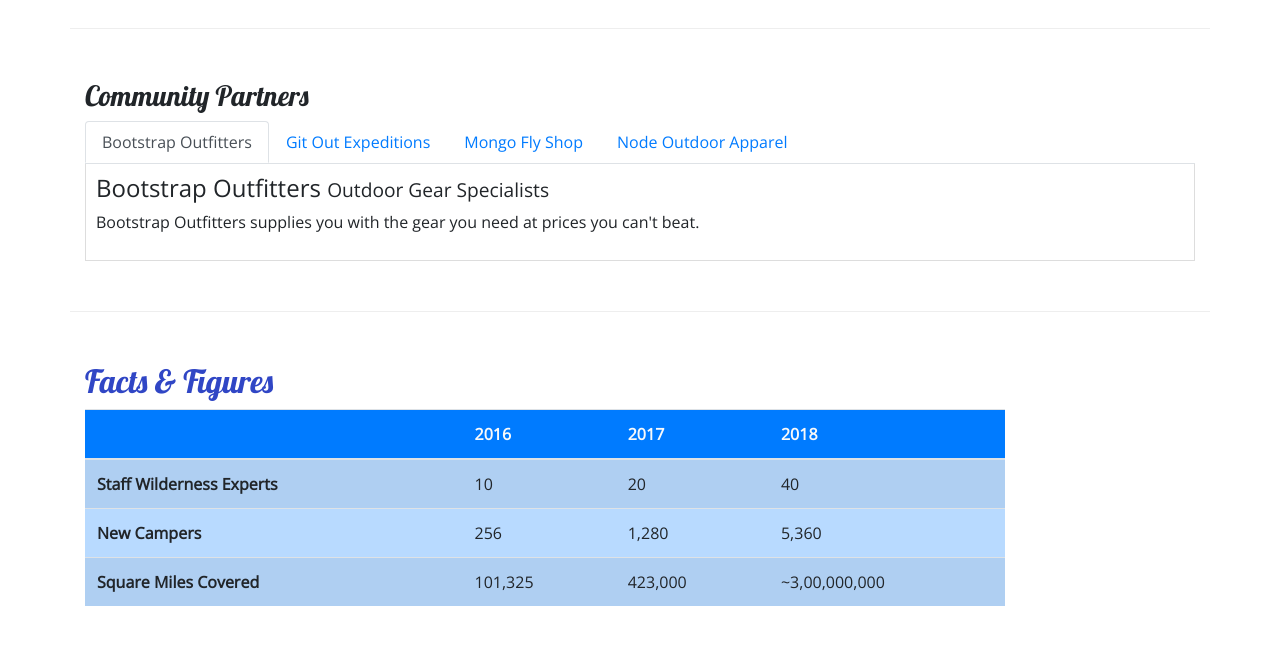
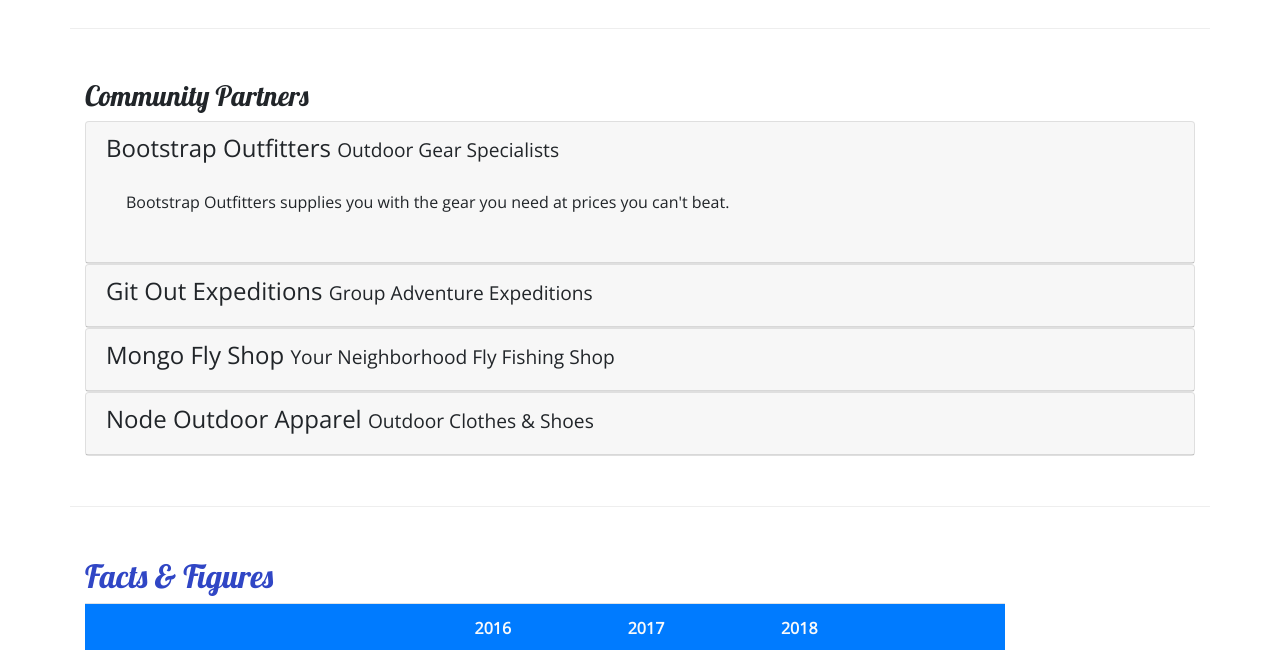
Before and after one commit to Tru710/nucampsite, a website: page aboutus.html in a window 1280 px wide. Shown: the part 800-1450 px from the top of the page. Drawn offline with nearby package versions, Linux system fonts and the light colour scheme.

Commit message:
Accordion

```diff
--- a/aboutus.html
+++ b/aboutus.html
@@ -102,28 +102,55 @@
         <div class="row row-content">
             <div class="col-12">
                 <h3>Community Partners</h3>
-                <ul class="nav nav-tabs">
-                    <li class="nav-items"><a class="nav-link active" href="#bootstrap" role="tab" data-toggle="tab">Bootstrap Outfitters</a></li>
-                    <li class="nav-items"> <a class="nav-link" href="#git" role="tab" data-toggle="tab">Git Out Expeditions</a></li>
-                    <li class="nav-items" > <a class="nav-link" href="#mongo" role="tab" data-toggle="tab">Mongo Fly Shop</a></li>
-                    <li class="nav-items"><a class="nav-link" href="#node" role="tab" data-toggle="tab">Node Outdoor Apparel</a></li>
-                </ul>
-                <div class="tab-content">
-                    <div role="tabpanel" class="tab-pane fade show active" id="bootstrap">
-                        <h4>Bootstrap Outfitters <small>Outdoor Gear Specialists</small></h4>
-                        <p class="d-none d-sm-block">Bootstrap Outfitters supplies you with the gear you need at prices you can't beat.</p>
+                <div id="accordion">
+                    <div class="card">
+                        <div role="tab" class="card-header">
+                            <h4>
+                                <a data-toggle="collapse" data-target="#bootstrap"> Bootstrap Outfitters <small>Outdoor Gear Specialists</small></a>
+                            </h4>
+                            <div class="collapse show" id="bootsrap" data-parent="#accordian">
+                                <div class="card-body">
+                                    <p class="d-none d-sm-block">Bootstrap Outfitters supplies you with the gear you need at prices you can't beat.</p>
+                                </div>
+                            </div>
+                        </div>
                     </div>
-                    <div role="tabpanel" class="tab-pane fade" id="git">
-                        <h4>Git Out Expeditions <small>Group Adventure Expeditions</small></h4>
-                        <p class="d-none d-sm-block">Join Git Out Expeditions to explore new horizons with a group of other adventurers!</p>
+                    <div class="card">
+                        <div role="tab" class="card-header">
+                            <h4>
+                                <a data-toggle="collapse" data-target="#git">
+                                    Git Out Expeditions <small>Group Adventure Expeditions</small></a>
+                            </h4>
+                            <div class="collapse" id="git" data-parent="#accordian">
+                                <div class="card-body">
+                                    <p class="d-none d-sm-block">Join Git Out Expeditions to explore new horizons with a group of other adventurers!</p>
+                                </div>
+                            </div>
+                        </div>
                     </div>
-                    <div role="tabpanel" class="tab-pane fade" id="mongo">
-                        <h4>Mongo Fly Shop <small>Your Neighborhood Fly Fishing Shop</small></h4>
-                        <p class="d-none d-sm-block">Need a new fishing pole, a tacklebox, or flies of all kinds? Stop by Mongo Fly Shop.</p>
+                    <div class="card">
+                        <div role="tab" class="card-header">
+                            <h4>
+                                <a data-toggle="collapse" data-target="#mongo">Mongo Fly Shop <small>Your Neighborhood Fly Fishing Shop</small></a>
+                            </h4>
+                            <div class="collapse" id="mongo" data-parent="#accordian">
+                                <div class="card-body">
+                                    <p class="d-none d-sm-block">Need a new fishing pole, a tacklebox, or flies of all kinds? Stop by Mongo Fly Shop.</p>
+                                </div>
+                            </div>
+                        </div>
                     </div>
-                    <div role="tabpanel" class="tab-pane fade" id="node">
-                        <h4>Node Outdoor Apparel <small>Outdoor Clothes & Shoes</small></h4>
-                        <p class="d-none d-sm-block">From polar fleeces to swimsuits, hiking boots to waders, a visit to Node will be sure to get you covered.</p>
+                    <div class="card">
+                        <div role="tab" class="card-header">
+                            <h4>
+                                <a data-toggle="collapse" data-target="#node">Node Outdoor Apparel <small>Outdoor Clothes & Shoes</small></a>
+                            </h4>
+                            <div class="collapse" id="node" data-parent="#accordian">
+                                <div class="card-body">
+                                    <p class="d-none d-sm-block">From polar fleeces to swimsuits, hiking boots to waders, a visit to Node will be sure to get you covered.</p>
+                                </div>
+                            </div>
+                        </div>
                     </div>
                 </div>
             </div>
```
